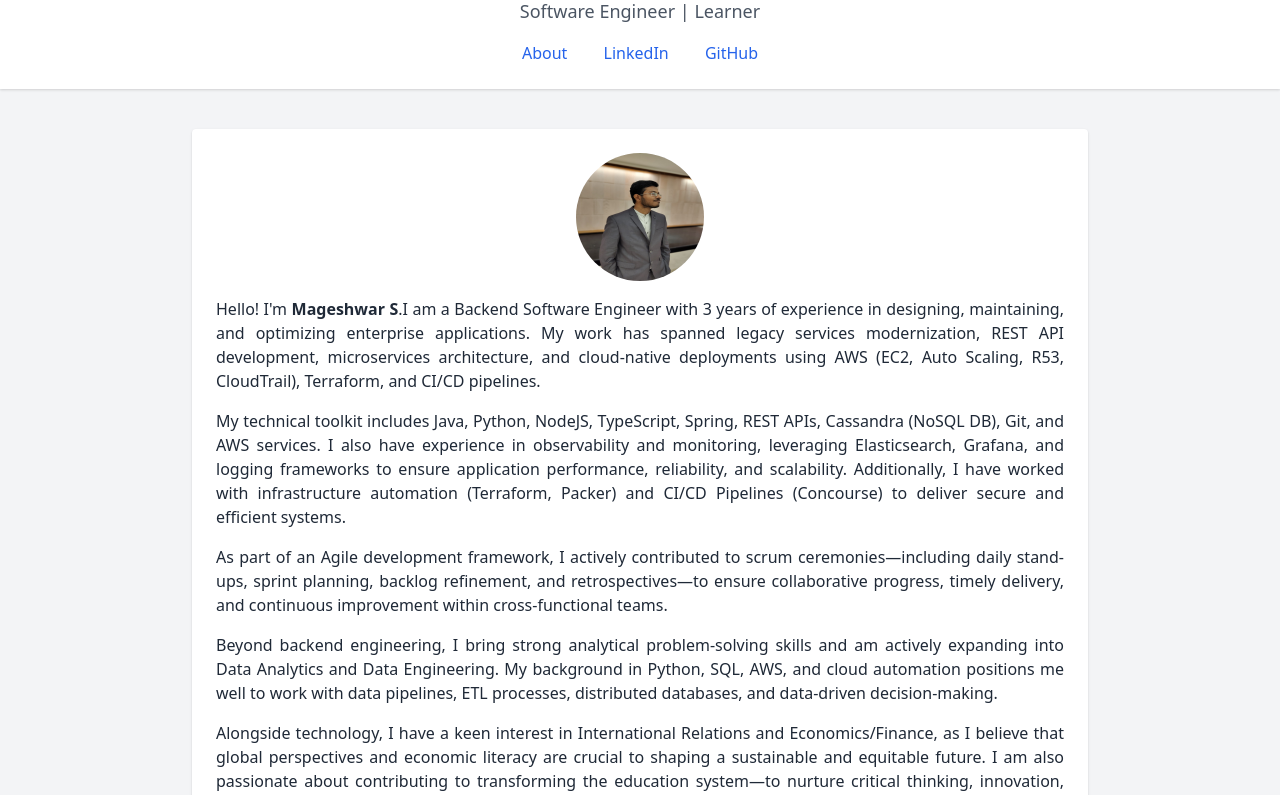
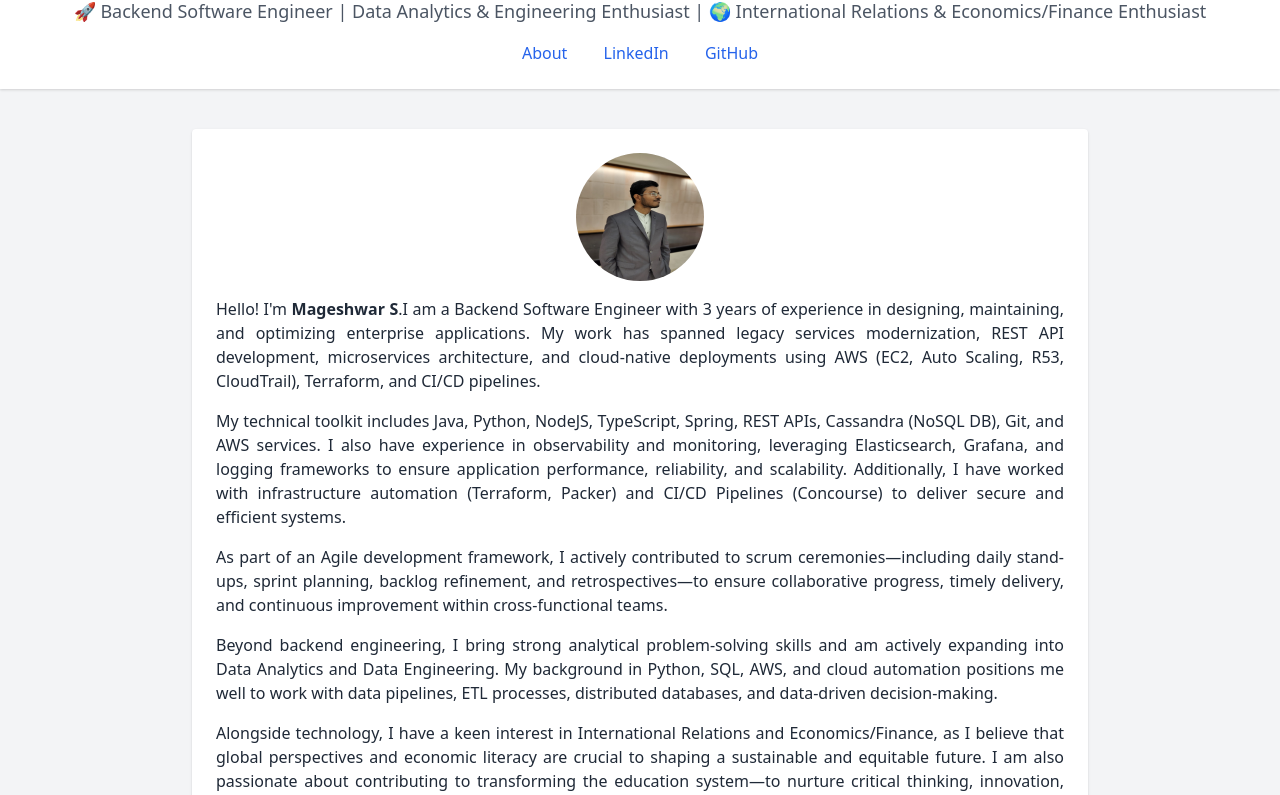
Before and after one commit to mageshwarpixel/profile2, a plain HTML site: page index.html in a window 1280 px wide. Shown: the part 91-886 px from the top of the page. Drawn offline with nearby package versions, Linux system fonts and the light colour scheme.

Commit message:
Update index.html

```diff
--- a/index.html
+++ b/index.html
@@ -11,7 +11,7 @@
   <!-- Header -->
   <header class="bg-white shadow py-6 text-center">
     <h1 class="text-5xl font-bold mb-4">Mageshwar S</h1>
-    <p class="text-lg text-gray-600 space-x-8 mb-4">Software Engineer | Learner</p>
+    <p class="text-lg text-gray-600 space-x-8 mb-4"> 🚀 Backend Software Engineer | Data Analytics & Engineering Enthusiast | 🌍 International Relations & Economics/Finance Enthusiast </p>
     <nav class="space-x-8">
             <a href="profile.html" class="text-blue-600 hover:underline">About</a>
             <a href="https://www.linkedin.com/in/mageshwar-s-2524aa1a0/" class="text-blue-600 hover:underline">LinkedIn</a>
```
